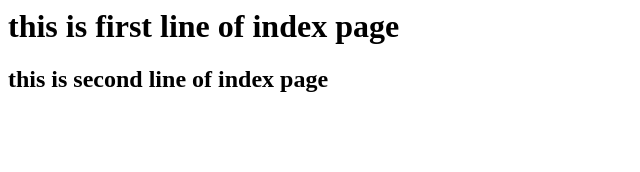
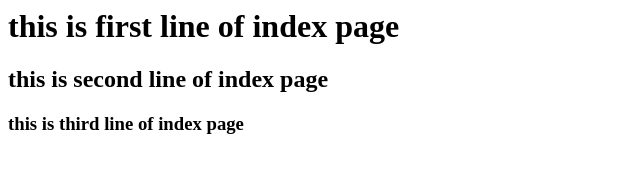
Before and after one commit to parashu-1151/devops-project, a plain HTML site: page index.html in a window 1280 px wide. Shown: the whole page, without its empty margins (0-640 px from the left). Drawn offline with Linux system fonts and the light colour scheme.

Commit message:
third commit

```diff
--- a/index.html
+++ b/index.html
@@ -1,2 +1,3 @@
 <h1><b>this is first line of index page</b></h1>
 <h2><b>this is second line of index page</b></h2>
+<h3><b>this is third line of index page</b></h3>
```
